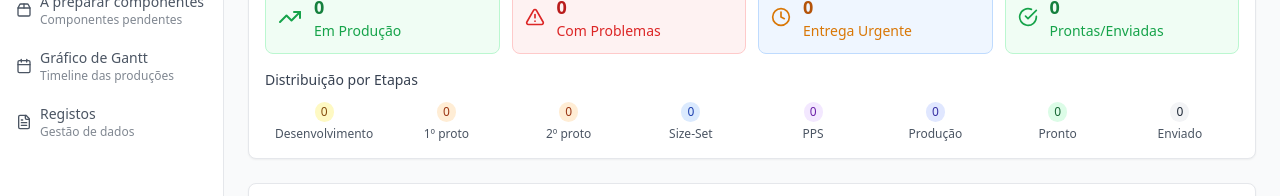
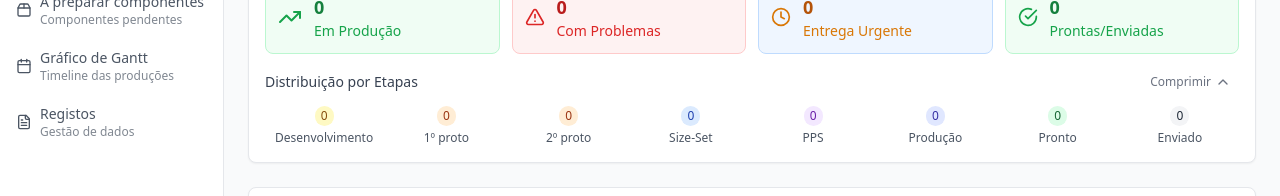
Before and after one commit to meg4m4n/producao, a React (Vite) app: page / in a window 1280 px wide. Shown: the part 133-329 px from the top of the page. Built offline with nearby package versions, Linux system fonts and the light colour scheme; no server answers; the database is empty.

Commit message:
Add files via upload

```diff
--- a/src/components/ProducoesList.tsx
+++ b/src/components/ProducoesList.tsx
@@ -153,11 +153,13 @@ const ProducoesList: React.FC<ProducoesListProps> = ({
             key={producao.id}
             className={`
               rounded-lg border p-4 hover:shadow-md transition-all duration-200 relative overflow-hidden
-              ${(producao.problemas || false) || producao.estado === 'FALTA COMPONENTES'
-                ? 'blink-red'
-                : isUrgent(producao.dataEstimadaEntrega)
-                  ? 'bg-red-50 border-red-300 border-l-4 border-l-red-500'
-                  : 'bg-white border-gray-200'
+              ${(producao.problemas || false)
+                ? 'blink-problems'
+                : producao.estado === 'FALTA COMPONENTES'
+                  ? 'bg-yellow-100 border-yellow-300'
+                  : isUrgent(producao.dataEstimadaEntrega)
+                    ? 'bg-red-50 border-red-300 border-l-4 border-l-red-500'
+                    : 'bg-white border-gray-200'
               }
             `}
           >
--- a/src/index.css
+++ b/src/index.css
@@ -2,7 +2,7 @@
 @tailwind components;
 @tailwind utilities;
 
-@keyframes blink-red {
+@keyframes blink-problems {
   0%, 100% {
     background-color: rgb(254 242 242);
     border-color: rgb(252 165 165);
@@ -13,6 +13,6 @@
   }
 }
 
-.blink-red {
-  animation: blink-red 2s infinite;
+.blink-problems {
+  animation: blink-problems 2s infinite;
 }
--- a/src/pages/Producoes.tsx
+++ b/src/pages/Producoes.tsx
@@ -1,5 +1,5 @@
 import React, { useState, useMemo } from 'react';
-import { TrendingUp, AlertTriangle, CheckCircle, Clock, Plus, Edit } from 'lucide-react';
+import { TrendingUp, AlertTriangle, CheckCircle, Clock, Plus, Edit, ChevronDown, ChevronUp } from 'lucide-react';
 import { etapas } from '../data/mockData';
 import { Etapa, Producao } from '../types';
 import ProducoesList from '../components/ProducoesList';
@@ -21,6 +21,8 @@ const Producoes: React.FC = () => {
     isOpen: boolean;
     producao?: Producao;
   }>({ isOpen: false });
+
+  const [dashboardCollapsed, setDashboardCollapsed] = useState(false);
 
   const handleCreateProducao = async (novaProducao: Omit<Producao, 'id'>) => {
     try {
@@ -195,7 +197,24 @@ const Producoes: React.FC = () => {
 
         {/* Estatísticas por Etapa (Compactas) */}
         <div>
-          <h3 className="text-sm font-medium text-gray-700 mb-2">Distribuição por Etapas</h3>
+          <div className="flex items-center justify-between mb-2">
+            <h3 className="text-sm font-medium text-gray-700">Distribuição por Etapas</h3>
+            <button
+              onClick={() => setDashboardCollapsed(!dashboardCollapsed)}
+              className="flex items-center space-x-1 px-2 py-1 text-gray-500 hover:text-gray-700 hover:bg-gray-100 rounded transition-colors"
+            >
+              <span className="text-xs">
+                {dashboardCollapsed ? 'Expandir' : 'Comprimir'}
+              </span>
+              {dashboardCollapsed ? (
+                <ChevronDown className="w-4 h-4" />
+              ) : (
+                <ChevronUp className="w-4 h-4" />
+              )}
+            </button>
+          </div>
+
+          {!dashboardCollapsed && (
             <div className="grid grid-cols-4 md:grid-cols-8 gap-1">
               {etapas.map(etapa => (
                 <div key={etapa} className="text-center">
@@ -206,6 +225,7 @@ const Producoes: React.FC = () => {
                 </div>
               ))}
             </div>
+          )}
         </div>
       </div>
 
```
Lines whose indentation alone changed are shown as unchanged.
